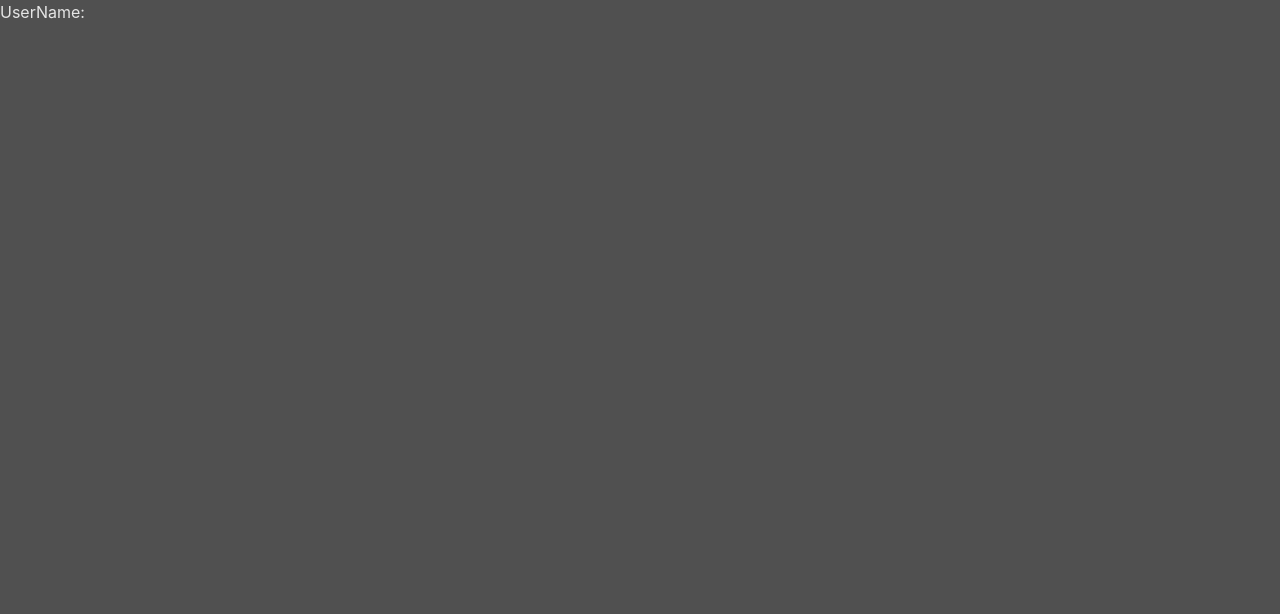
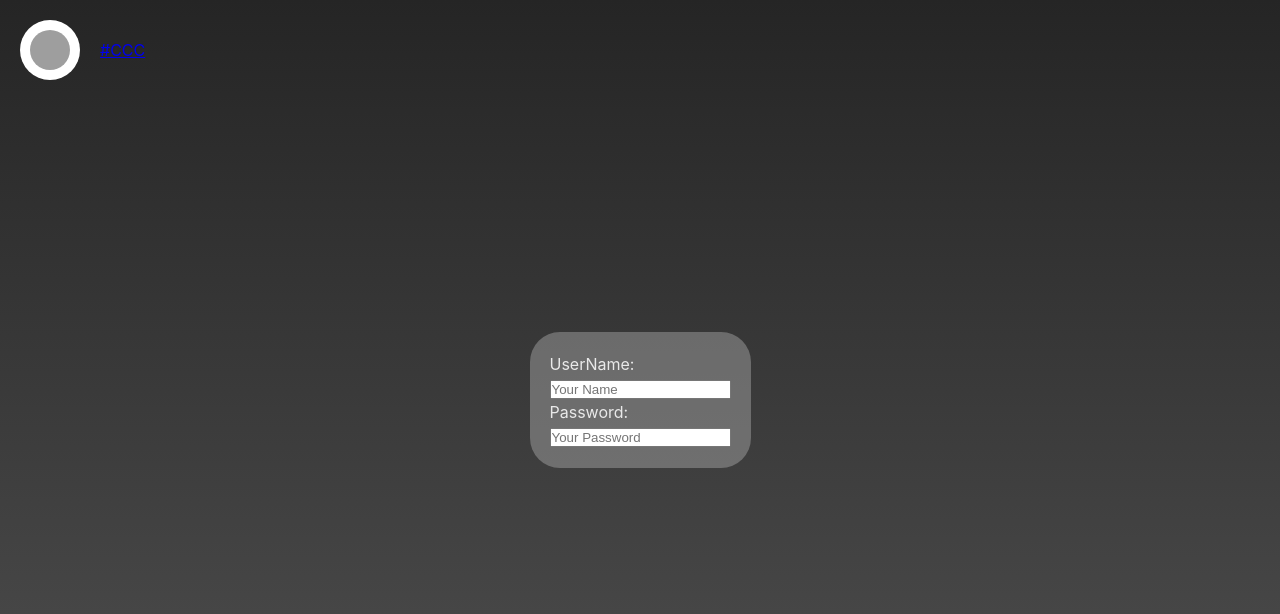
Before and after one commit to ChenBox-carton/vue-blog, a Vue app: page /login in a window 1280 px wide. Shown: the top 614 px of the page. Built offline with nearby package versions, Linux system fonts and the light colour scheme; grey boxes are pictures that could not be loaded; a web font is replaced by a local one.

Commit message:
update login page

```diff
--- a/src/components/login.vue
+++ b/src/components/login.vue
@@ -1,7 +1,20 @@
 <template>
-  <form action="login">
-    <label for="userName">UserName:</label>
-  </form>
+  <div class="container">
+    <div class="logo">
+      <img src="/images/icon.jpg" alt="icon-image" width="60px">
+      <router-link to = "/">#CCC</router-link>
+    </div>
+    <form class="inputArea">
+      <label for="userName">UserName:</label>
+      <div class="customInput">
+        <input type="text" name="userName" placeholder="Your Name">
+      </div>
+      <label for="password">Password:</label>
+      <div class="customInput">
+        <input type="password" name="password" placeholder="Your Password">
+      </div>
+    </form>
+  </div>
 </template>
 
 <script setup>
@@ -9,5 +22,36 @@
 </script>
 
 <style scoped>
+.container {
+  width: 100%;
+  height: 100vh;
+  display: flex;
+  justify-content: center;
+  align-items: center;
+  background-image: linear-gradient(to bottom, #252525, #505050)
+}
 
+.logo {
+  display: flex;
+  justify-content: center;
+  align-items: center;
+  position: absolute;
+  top: 20px;
+  left: 20px;
+  gap: 20px;
+}
+
+.logo img {
+  width: 60px;
+  height: 60px;
+  border-radius: 50%;
+  background-color: #fff;
+  padding: 10px;
+}
+
+.inputArea {
+  background-color: rgba(160,160, 160, 0.5);
+  padding: 20px;
+  border-radius: 30px;
+}
 </style>
```
